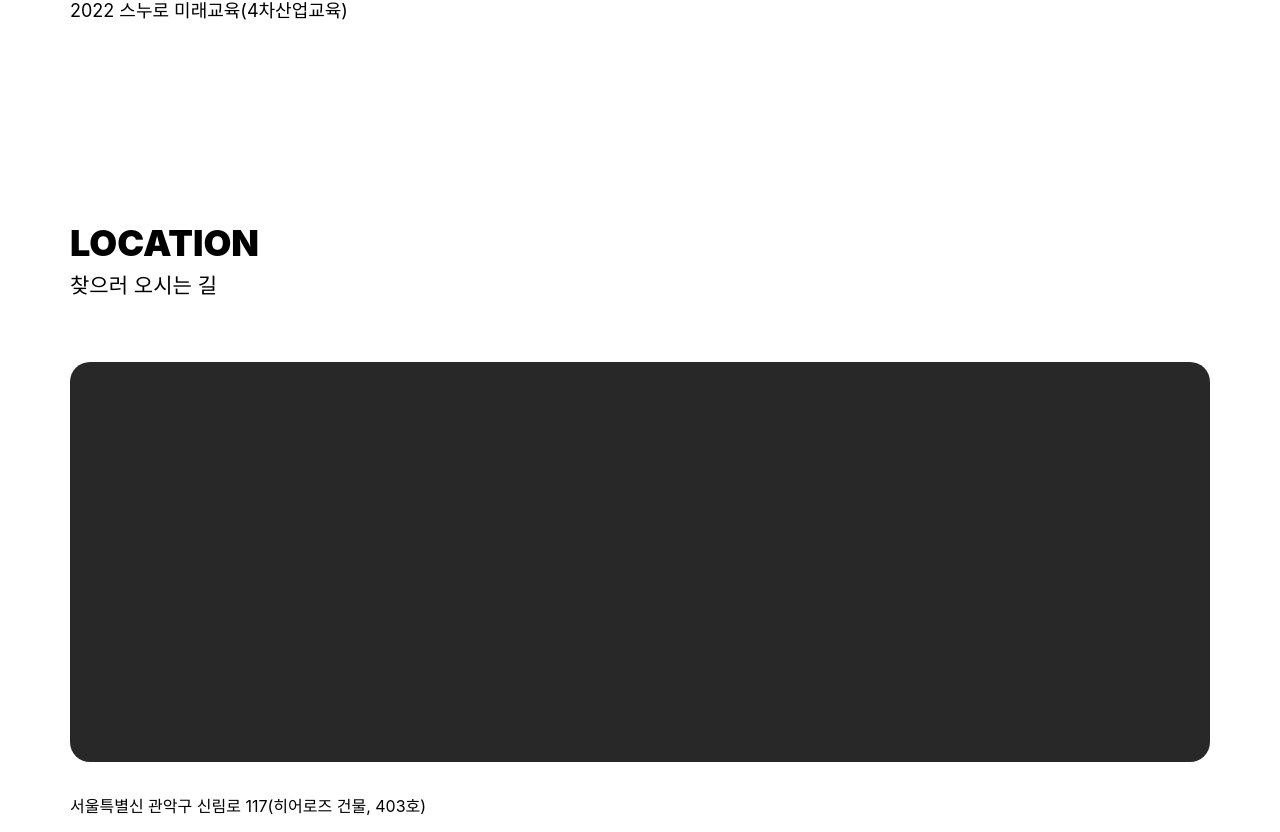
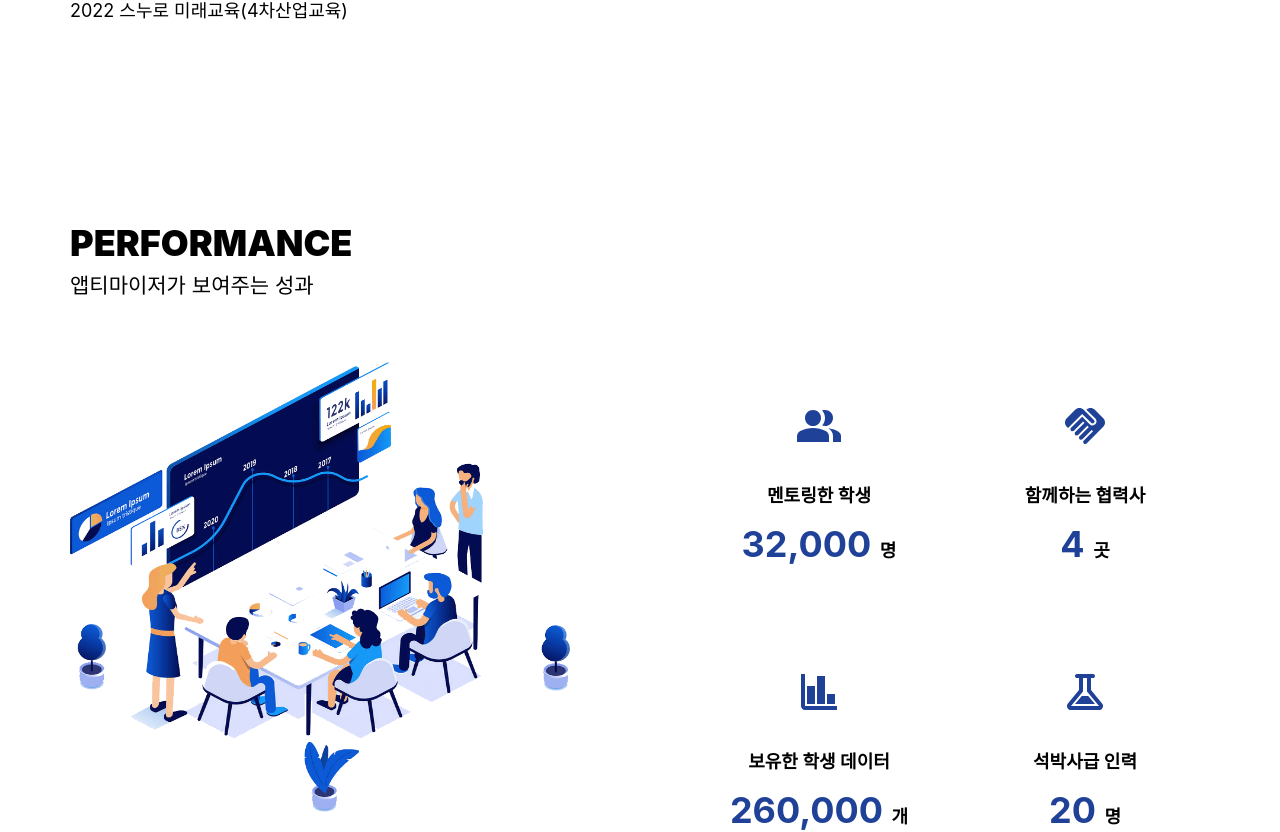
Before and after one commit to aptimizer-co/aptimizer, a Next.js app: page /about in a window 1280 px wide. Shown: the part 1891-2723 px from the top of the page. Built offline with nearby package versions, Linux system fonts and the light colour scheme; a web font is replaced by a local one.

Commit message:
[🎨UI] `PerformanceSection` 컴포넌트
`PerformanceSection`는 `/about`에서 사용되는 섹션 컴포넌트다.

```diff
--- /dev/null
+++ b/src/app/about/_sections/PerformanceSection/PerformanceSection.module.css
@@ -0,0 +1,46 @@
+.performanceSection {
+  padding: 8rem 0;
+  position: relative;
+}
+
+.image {
+  position: relative;
+  width: 50rem;
+  height: 45rem;
+  display: flex;
+  align-items: center;
+}
+
+.innerContainer {
+  display: flex;
+  justify-content: space-between;
+}
+
+.PerformanceCardContainer {
+  display: flex;
+  gap: 1.6rem;
+  width: 51.6rem;
+  flex-wrap: wrap;
+}
+
+.wave {
+  position: absolute;
+  width: 100%;
+  height: 50vh;
+  bottom: 0;
+  left: 0;
+  z-index: -1;
+}
+
+/* 반응형 */
+.container {
+  max-width: 1140px;
+  margin-left: auto;
+  margin-right: auto;
+}
+
+@media (max-width: 1140px) {
+  .container {
+    padding: 0 1.6rem;
+  }
+}
--- /dev/null
+++ b/src/app/about/_sections/PerformanceSection/PerformanceSection.tsx
@@ -0,0 +1,34 @@
+import Image from "next/image";
+import PerformanceImage from "@/public/png/about-performance.png";
+import Wave from "@/public/svg/wave.svg";
+import { SectionTitle, SectionSubtitle } from "@/src/components";
+import { PerformanceCard } from "@/src/app/about/_components";
+import s from "./PerformanceSection.module.css";
+
+const PerformanceSection = () => {
+  return (
+    <section className={`${s.container} ${s.performanceSection}`}>
+      <SectionTitle>PERFORMANCE</SectionTitle>
+      <SectionSubtitle>앱티마이저가 보여주는 성과</SectionSubtitle>
+
+      <div className={s.innerContainer}>
+        <div className={s.image}>
+          <Image src={PerformanceImage} alt="데이터 이미지" fill />
+        </div>
+
+        <div className={s.PerformanceCardContainer}>
+          <PerformanceCard type="students" />
+          <PerformanceCard type="handshake" />
+          <PerformanceCard type="data" />
+          <PerformanceCard type="experiment" />
+        </div>
+      </div>
+      {/*
+      <div className={s.wave}>
+        <Image src={Wave} alt="데이터 이미지" fill />
+      </div> */}
+    </section>
+  );
+};
+
+export default PerformanceSection;
--- a/src/app/about/_sections/index.ts
+++ b/src/app/about/_sections/index.ts
@@ -2,3 +2,4 @@ export { default as BannerSection } from "./BannerSection/BannerSection";
 export { default as HistorySection } from "./HistorySection/HistorySection";
 export { default as IntroSection } from "./IntroSection/IntroSection";
 export { default as LocationSection } from "./LocationSection/LocationSection";
+export { default as PerformanceSection } from "./PerformanceSection/PerformanceSection";
--- a/src/app/about/page.tsx
+++ b/src/app/about/page.tsx
@@ -1,5 +1,5 @@
 import { Navigation } from "@/src/components";
-import { BannerSection, HistorySection, IntroSection, LocationSection } from "./_sections";
+import { BannerSection, HistorySection, IntroSection, LocationSection, PerformanceSection } from "./_sections";
 import s from "./page.module.css";
 
 const AboutPage = () => {
@@ -13,6 +13,8 @@ const AboutPage = () => {
       <IntroSection />
       {/* 4. 히스토리 섹션 */}
       <HistorySection />
+      {/* 5. 퍼포먼스 섹션 */}
+      <PerformanceSection />
       {/* 6. 위치 섹션 */}
       <LocationSection />
     </main>
```
